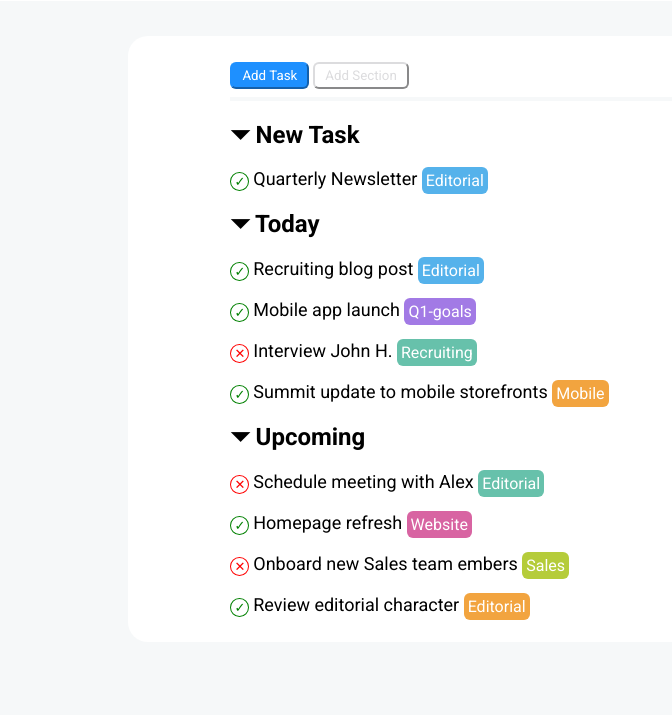
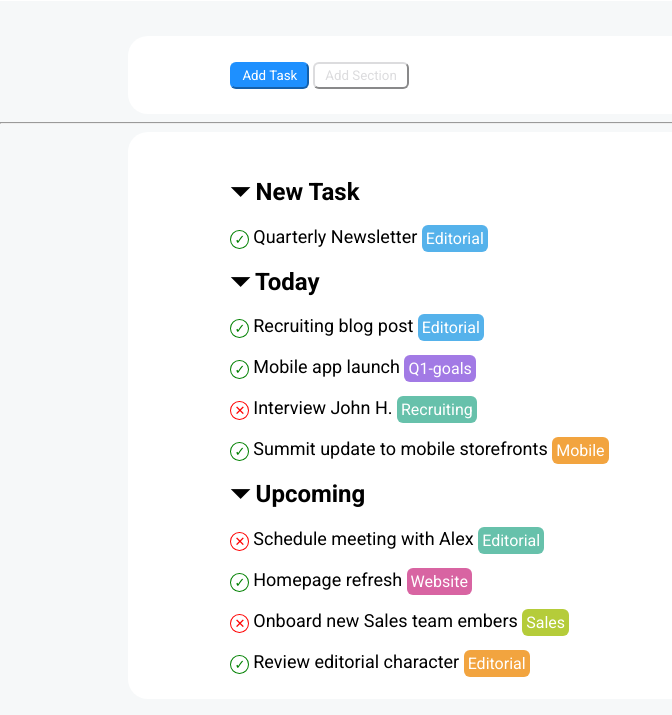
Before and after one commit to MatteoCarmignani/html-css-toboolist, a plain HTML site: page index.html in a window 1280 px wide. Shown: the part 57-772 px from the top of the page, without its empty margins (0-672 px from the left). Drawn offline with Linux system fonts and the light colour scheme.

Commit message:
aggiunta main di separazione

```diff
--- a/css/main.css
+++ b/css/main.css
@@ -20,7 +20,8 @@ body {
     vertical-align: 16px;
 }
 
-#main-centrale {
+/*parte centrale*/
+.main-centrale {
     background-color: white;
     padding-left: 8%;
     padding-right: 8%;
@@ -33,9 +34,8 @@ body {
 }
 
 hr{
-    padding: 2px;
-    border:#f6f8f9;
-    background-color: #f6f8f9;
+    background-color:#f6f8f9;
+    color: #f6f8f9;
 }
 
 #bottone-blu {
--- a/index.html
+++ b/index.html
@@ -19,14 +19,17 @@
 
     </header>
 
-    <main id="main-centrale">
+    <main class="main-centrale">
         <!-- Pulsanti -->
         <div class="w3-container">
             <button id="bottone-blu">Add Task</button>
             <button id="bottone-bianco">Add Section</button>
         </div>
+    </main>
 
-        <hr>
+    <hr>
+
+    <main class="main-centrale">
             <section>
                 <div>
                     <h2>&#x23F7; New Task</h2>
```
